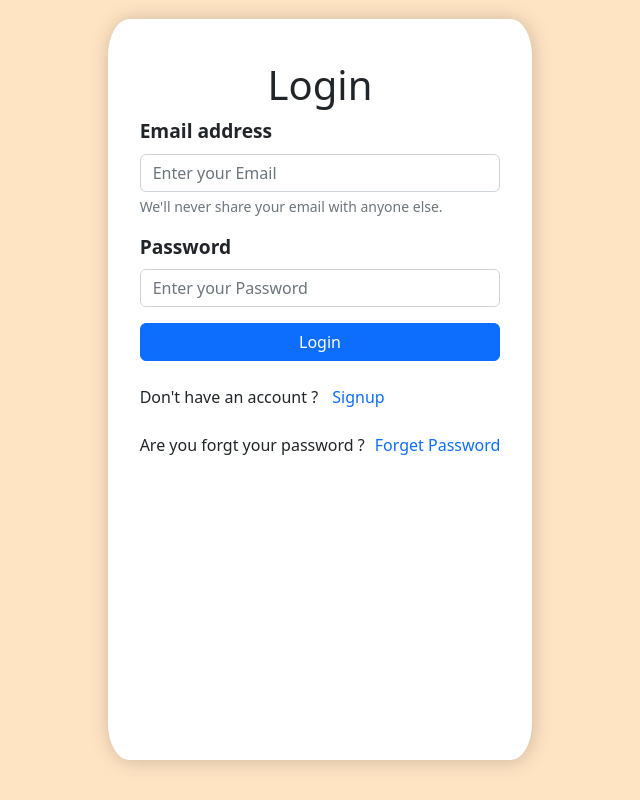
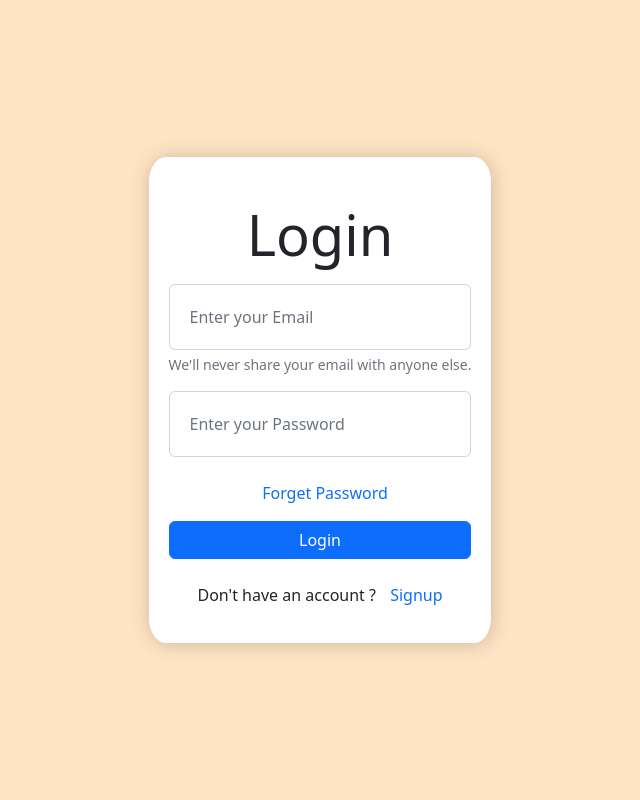
Before and after one commit to Rajeshs1708/URL-Shortener-app-frontend, a React (Create React App) app: page / in a window 1280 px wide. Shown: the whole page, without its empty margins (320-960 px from the left). Built offline with nearby package versions, Linux system fonts and the light colour scheme.

Commit message:
first commit

```diff
--- a/src/ForgetPassword.js
+++ b/src/ForgetPassword.js
@@ -22,9 +22,6 @@ function ForgetPassword () {
           .then(res => {
             console.log(`OTP : ${res.data.otp}`)
             if (res.data.code === 200) {
-              const notify = () =>
-                toast.success(`*${res.data.message}*`, { theme: 'colored' })
-              notify()
               setError(`${res.data.message}    ${res.data.otp}`)
               setTimeout(() => {
                 navigate('/newPassword')
@@ -60,11 +57,9 @@ function ForgetPassword () {
       <div className='forgetPassword__container'>
         <form onSubmit={handleSubmit}>
           {error && <p className='alert alert-success'>{error}</p>}
-          <h1>Forget Password</h1>
+          <p className='display-4 text-center'>Forget Password</p>
           <div className='mb-3'>
-            <label htmlFor='exampleInputEmail1' className='form-label'>
-              Email address
-            </label>
+
             <input
               value={email}
               onChange={e => setEmail(e.target.value)}
--- a/src/Login.css
+++ b/src/Login.css
@@ -1,16 +1,14 @@
 .login {
-    width: 100vw;
+  width: 100%;
   height: 100vh;
   display: flex;
   justify-content: center;
-    padding-top: 1.2rem;
-
+  align-items: center;
 }
 
 .login__container {
   width: auto;
   height: auto;
-    margin-bottom: 40px;
   display: flex;
   flex-direction: column;
   background-color: white;
@@ -18,31 +16,13 @@
   border-radius: 5%;
 }
 
-.login__container form h1 {
-    text-align: center;
-    font-size: 2.5rem;
-    font-weight: 400;
+.login__container form {
+  padding: 20px;
 }
 
-.login__container form {
-    padding: 1.1rem 2rem;
-
+.login__container form input {
+  padding: 20px;
 }
-
-.login__container form .login__containerError {
-    background-color: green;
-    border-radius: 5px;
-    color: white;
-    padding-left: 20px;
-}
-
-
-
-.login__container form label {
-    font-weight: 600;
-    font-size: 1.2rem;
-}
-
 .login__container form button {
   width: 100%;
 }
--- a/src/Login.js
+++ b/src/Login.js
@@ -1,34 +1,30 @@
 import React, { useState } from 'react'
-import './Login.css';
-import axios from "axios";
-import { Link } from 'react-router-dom';
-import { useNavigate } from "react-router-dom";
-import { ToastContainer, toast } from 'react-toastify';
-import 'react-toastify/dist/ReactToastify.css';
+import './Login.css'
+import axios from 'axios'
+import { Link } from 'react-router-dom'
+import { useNavigate } from 'react-router-dom'
+import { ToastContainer, toast } from 'react-toastify'
+import 'react-toastify/dist/ReactToastify.css'
 
-
-function Login() {
-
+function Login () {
   const navigate = useNavigate()
 
-
-    const [email, setEmail] = useState('');
-    const [password, setPassword] = useState('');
+  const [email, setEmail] = useState('')
+  const [password, setPassword] = useState('')
   const [error, setError] = useState('')
 
-    const handleSubmit = (e) => {
-        e.preventDefault();
+  const handleSubmit = e => {
+    e.preventDefault()
     try {
       if (email && password) {
-                axios.post(`${process.env.REACT_APP_BASE_URL}/api/signin`, { email: email, password: password })
+        axios
+          .post(`${process.env.REACT_APP_BASE_URL}/api/signin`, {
+            email: email,
+            password: password
+          })
           .then(res => {
             if (res) {
-                            const notify = () => toast.success(`Welcome Mrs/Mr.${res.data.user.name}`, {
-                                autoClose: 3000,
-                                theme: "colored",
-                            });;
-                            notify()
-                            // setError(`Welcome Mrs/Mr.${res.data.user.name}`)
+              setError(`Welcome Mrs/Mr.${res.data.user.name}`)
               localStorage.setItem('TOKEN', res.data.token)
               localStorage.setItem('NAME', res.data.user.name)
               localStorage.setItem('EMAIL', res.data.user.email)
@@ -38,18 +34,20 @@ function Login() {
             }
           })
           .catch(err => {
-                        const notify = () => toast.error(`*${err.response.data.message}*`, { theme: 'colored' });
+            const notify = () =>
+              toast.error(`*${err.response.data.message}*`, {
+                theme: 'colored'
+              })
             notify()
           })
-
       } else {
-                const notify = () => toast.error("Invalid input", { theme: 'colored' });
+        const notify = () => toast.error('Invalid input', { theme: 'colored' })
         notify()
       }
     } catch (err) {
-            const notify = () => toast.error(" Input Error", { theme: 'colored' });
+      const notify = () => toast.error(' Input Error', { theme: 'colored' })
       notify()
-            console.log("Error...", err);
+      console.log('Error...', err)
     }
   }
 
@@ -57,29 +55,43 @@ function Login() {
     <div className='login'>
       <div className='login__container'>
         <form onSubmit={handleSubmit}>
-                    <p className='login__containerError'>{error}</p>
-                    <h1>Login</h1>
-                    <div className="mb-3">
-                        <label htmlFor="exampleInputEmail1" className="form-label">Email address</label>
-                        <input value={email} onChange={e => setEmail(e.target.value)} type="email" className="form-control" id="exampleInputEmail1" aria-describedby="emailHelp" placeholder='Enter your Email' />
-                        <div id="emailHelp" className="form-text">We'll never share your email with anyone else.</div>
+          {error && <p className='alert alert-success'>{error}</p>}
+          <p className='display-4 text-center'>Login</p>
+          <div className='mb-3'>
+            <input
+              value={email}
+              onChange={e => setEmail(e.target.value)}
+              type='email'
+              className='form-control'
+              id='exampleInputEmail1'
+              aria-describedby='emailHelp'
+              placeholder='Enter your Email'
+            />
+            <div id='emailHelp' className='form-text'>
+              We'll never share your email with anyone else.
+            </div>
           </div>
 
-                    <div className="mb-3">
-                        <label htmlFor="exampleInputPassword1" className="form-label">Password</label>
-                        <input value={password} onChange={e => setPassword(e.target.value)} type="password" className="form-control" id="exampleInputPassword1" placeholder='Enter your Password' />
+          <div className='mb-3'>
+            <input
+              value={password}
+              onChange={e => setPassword(e.target.value)}
+              type='password'
+              className='form-control'
+              id='exampleInputPassword1'
+              placeholder='Enter your Password'
+            />
           </div>
+          <p className='text-center'>
+            <Link to='/forgetPassword'>Forget Password</Link>
+          </p>
 
+          <button className='btn btn-primary'>Login</button>
+          <ToastContainer autoClose={3000} theme='colored' />
 
-                    <button className="btn btn-primary">Login</button>
-                    <ToastContainer
-                        autoClose={3000}
-                        theme="colored"
-                    />
-
-                    <p>Don't have an account ? <Link to='/signup'>Signup</Link></p>
-                    <p>Are you forgt your password ?<Link to='/forgetPassword'>Forget Password</Link></p>
-
+          <p className='text-center'>
+            Don't have an account ? <Link to='/signup'>Signup</Link>
+          </p>
         </form>
       </div>
     </div>
--- a/src/NewPassword.js
+++ b/src/NewPassword.js
@@ -22,8 +22,6 @@ function NewPassword() {
           .then(res => {
             console.log(res.data);
             if (res.data.code === 200) {
-              const notify = () => toast.success(`*${res.data.message}*`, { theme: 'colored' });
-              notify()
               setError(res.data.message)
               setTimeout(() => {
                 navigate('/')
@@ -53,14 +51,12 @@ function NewPassword() {
       <div className='newPassword__container'>
         <form onSubmit={handleSubmit}>
         {error && <p className='alert alert-success'>{error}</p>}
-          <h1>Set New Password</h1>
+        <p className='display-4 text-center'>Set New Password</p>
           <div className="mb-3">
-            <label htmlFor="exampleInputOtp" className="form-label">OTP</label>
             <input value={otp} onChange={e => setOtp(e.target.value)} type="otp" className="form-control" id="exampleInputOtp" aria-describedby="emailHelp" placeholder='Enter your OTP' />
           </div>
 
           <div className="mb-3">
-            <label htmlFor="exampleInputPassword" className="form-label">New Password</label>
             <input value={password} onChange={e => setPassword(e.target.value)} type="password" className="form-control" id="exampleInputPassword" aria-describedby="emailHelp" placeholder='Enter your New Password' />
           </div>
           <button className="btn btn-primary">Submit</button>
--- a/src/Profile.css
+++ b/src/Profile.css
@@ -16,5 +16,4 @@
     color: white;
     text-align: center;
     border-radius: 5px;
-
 }
--- a/src/Profile.js
+++ b/src/Profile.js
@@ -89,7 +89,7 @@ function Profile() {
             </div>
           </div>
           <br />
-          <p className='inputSession__error'>{error}</p>
+          {error && <p className='alert alert-success'>{error}</p>}
         </form>
       </div>
 
--- a/src/Signup.js
+++ b/src/Signup.js
@@ -1,88 +1,102 @@
-import React, { useState } from 'react';
-import './Signup.css';
-import axios from "axios";
-import { useNavigate } from 'react-router-dom';
-import { ToastContainer, toast } from 'react-toastify';
-import 'react-toastify/dist/ReactToastify.css';
+import React, { useState } from 'react'
+import './Signup.css'
+import axios from 'axios'
+import { useNavigate } from 'react-router-dom'
+import { ToastContainer, toast } from 'react-toastify'
+import 'react-toastify/dist/ReactToastify.css'
 
-
-
-function Signup() {
-
+function Signup () {
   const navigate = useNavigate()
 
-    const [name, setName] = useState('');
-    const [email, setEmail] = useState('');
-    const [password, setPassword] = useState('');
+  const [name, setName] = useState('')
+  const [email, setEmail] = useState('')
+  const [password, setPassword] = useState('')
   const [error, setError] = useState('')
 
-    const handleSubmit = (e) => {
-        e.preventDefault();
+  const handleSubmit = e => {
+    e.preventDefault()
     try {
-
       if (name && email && password) {
-                axios.post(`${process.env.REACT_APP_BASE_URL}/api/signup`, { name: name, email: email, password: password })
+        axios
+          .post(`${process.env.REACT_APP_BASE_URL}/api/signup`, {
+            name: name,
+            email: email,
+            password: password
+          })
           .then(res => {
             if (res) {
-                            const notify = () => toast.success(`*${res.data.message}*`, { theme: 'colored'});
-                            notify()
-                            // setError(res.data.message);
+              setError(res.data.message);
               setTimeout(() => {
                 navigate('/')
               }, 3000)
             }
           })
           .catch(err => {
-                        const notify = () => toast.error(`*${err.response.data.message}*`, { theme: 'colored' });
+            const notify = () =>
+              toast.error(`*${err.response.data.message}*`, {
+                theme: 'colored'
+              })
             notify()
           })
-
-
       } else {
-                const notify = () => toast.error("Invalid input", { theme: 'colored' });
+        const notify = () => toast.error('Invalid input', { theme: 'colored' })
         notify()
       }
     } catch (err) {
-            const notify = () => toast.error(" Input Error", { theme: 'colored' });
+      const notify = () => toast.error(' Input Error', { theme: 'colored' })
       notify()
-            console.log("Error...", err);
+      console.log('Error...', err)
     }
   }
 
   return (
     <div className='signup'>
-
       <div className='signup__container'>
         <form onSubmit={handleSubmit}>
-                    <p className='signup__containerError'>{error}</p>
-                    <h1>Signup</h1>
-                    <div className="mb-3">
-                        <label htmlFor="exampleInputName1" className="form-label">Name</label>
-                        <input value={name} onChange={e => setName(e.target.value)} type="name" className="form-control" id="exampleInputName1" placeholder='Enter your Name' />
+          {error && <p className='alert alert-success'>{error}</p>}
+          <p className='display-4 text-center'>Signup</p>
+          <div className='mb-3'>
+            <input
+              value={name}
+              onChange={e => setName(e.target.value)}
+              type='name'
+              className='form-control'
+              id='exampleInputName1'
+              placeholder='Enter your Name'
+            />
           </div>
 
-                    <div className="mb-3">
-                        <label htmlFor="exampleInputEmail1" className="form-label">Email address</label>
-                        <input value={email} onChange={e => setEmail(e.target.value)} type="email" className="form-control" id="exampleInputEmail1" aria-describedby="emailHelp" placeholder='Enter your Email' />
-                        <div id="emailHelp" className="form-text">We'll never share your email with anyone else.</div>
+          <div className='mb-3'>
+            <input
+              value={email}
+              onChange={e => setEmail(e.target.value)}
+              type='email'
+              className='form-control'
+              id='exampleInputEmail1'
+              aria-describedby='emailHelp'
+              placeholder='Enter your Email'
+            />
+            <div id='emailHelp' className='form-text'>
+              We'll never share your email with anyone else.
+            </div>
           </div>
 
-                    <div className="mb-3">
-                        <label htmlFor="exampleInputPassword1" className="form-label">Password</label>
-                        <input value={password} onChange={e => setPassword(e.target.value)} type="password" className="form-control" id="exampleInputPassword1" placeholder='Enter your Password' />
+          <div className='mb-3'>
+            <input
+              value={password}
+              onChange={e => setPassword(e.target.value)}
+              type='Password'
+              className='form-control'
+              id='exampleInputPassword1'
+              placeholder='Enter your Password'
+            />
           </div>
-
-                    <div className="mb-3 form-check">
-                        <input type="checkbox" className="form-check-input" id="exampleCheck1" />
-                        <label className="form-check-label" htmlFor="exampleCheck1">Check me out</label>
+          <button type='submit' className='btn btn-primary'>
+            Signup
+          </button>
+          <ToastContainer hideProgressBar={true} />
+        </form>
       </div>
-                    <button type="submit" className="btn btn-primary">Signup</button>
-                    <ToastContainer hideProgressBar={true}/>
-
-                </form>
-
-            </div>
-
     </div>
   )
 }
```
Also changed, not shown: src/ForgetPassword.css (+8 -39 lines), src/NewPassword.css (+8 -37 lines), src/Signup.css (+5 -25 lines). Lines whose indentation alone changed are shown as unchanged.
